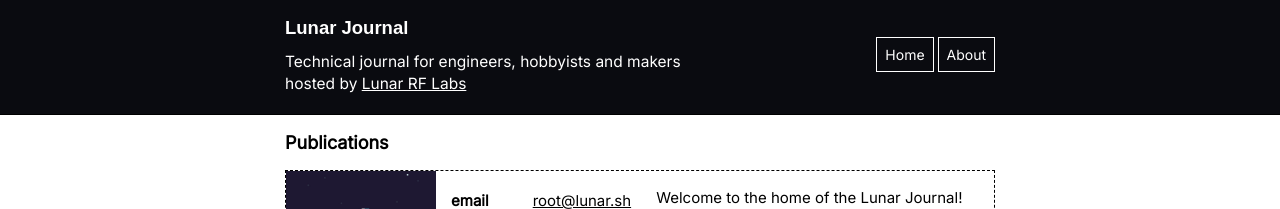
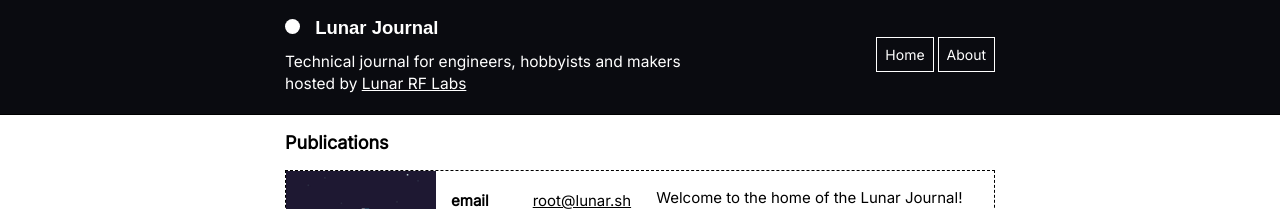
Before and after one commit to microstub/microstub.github.io, a Jekyll site: the page built from index.html, in a window 1280 px wide. Shown: the top 209 px of the page. Built offline with Jekyll 4.4.1, drawn with Linux system fonts in a browser that asks for light colours.

Commit message:
journal: update default.html

```diff
--- a/_layouts/default.html
+++ b/_layouts/default.html
@@ -26,7 +26,9 @@
     <div class="main">
       <header class="site-header clearfix">
         <div class="site-info">
-          <h1 class="site-name"><a class="no-decoration" href="{{ site.baseurl }}/">{{ site.name }}</a></h1>
+          <h1 class="site-name"><a class="no-decoration" href="{{ site.baseurl }}/">
+            <span class="dot"></span>
+            {{ site.name }}</a></h1>
           <p class="site-description">{{ site.bio }}</p>
         </div>
         <nav>
```
